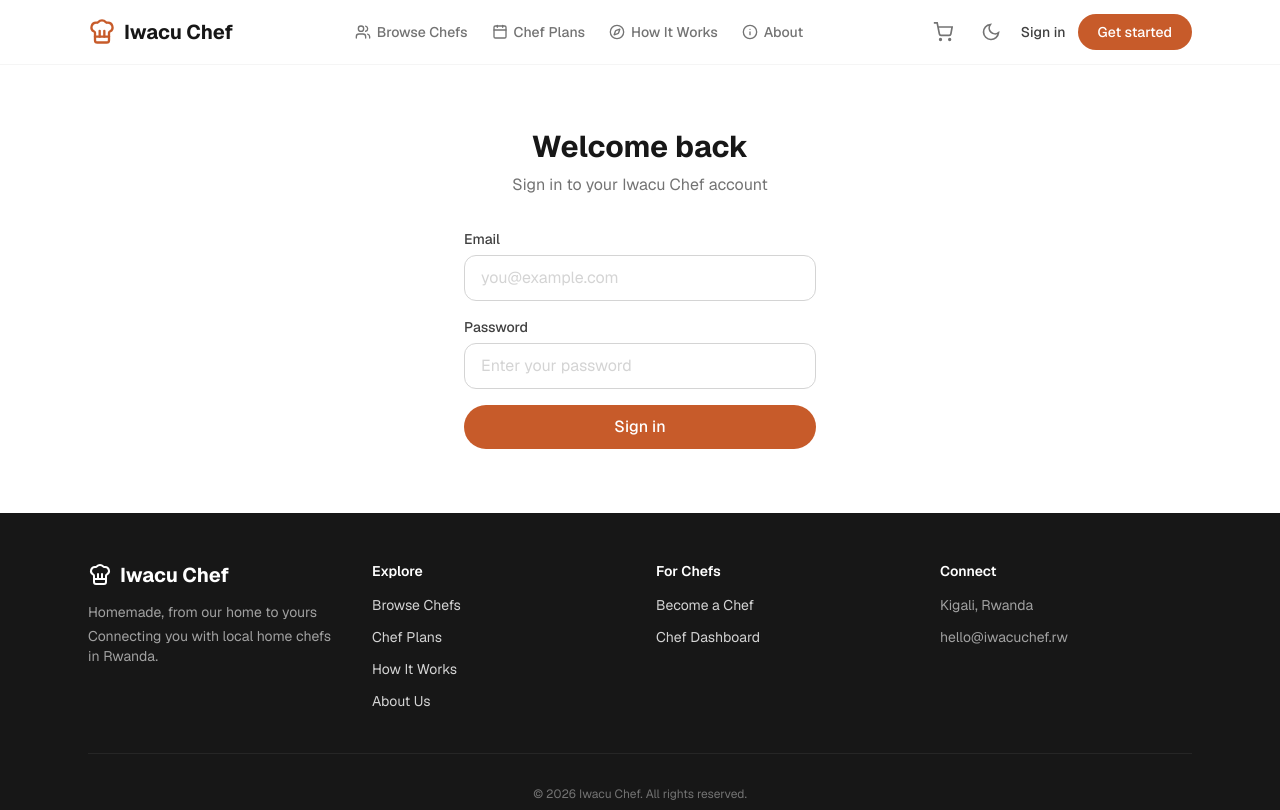
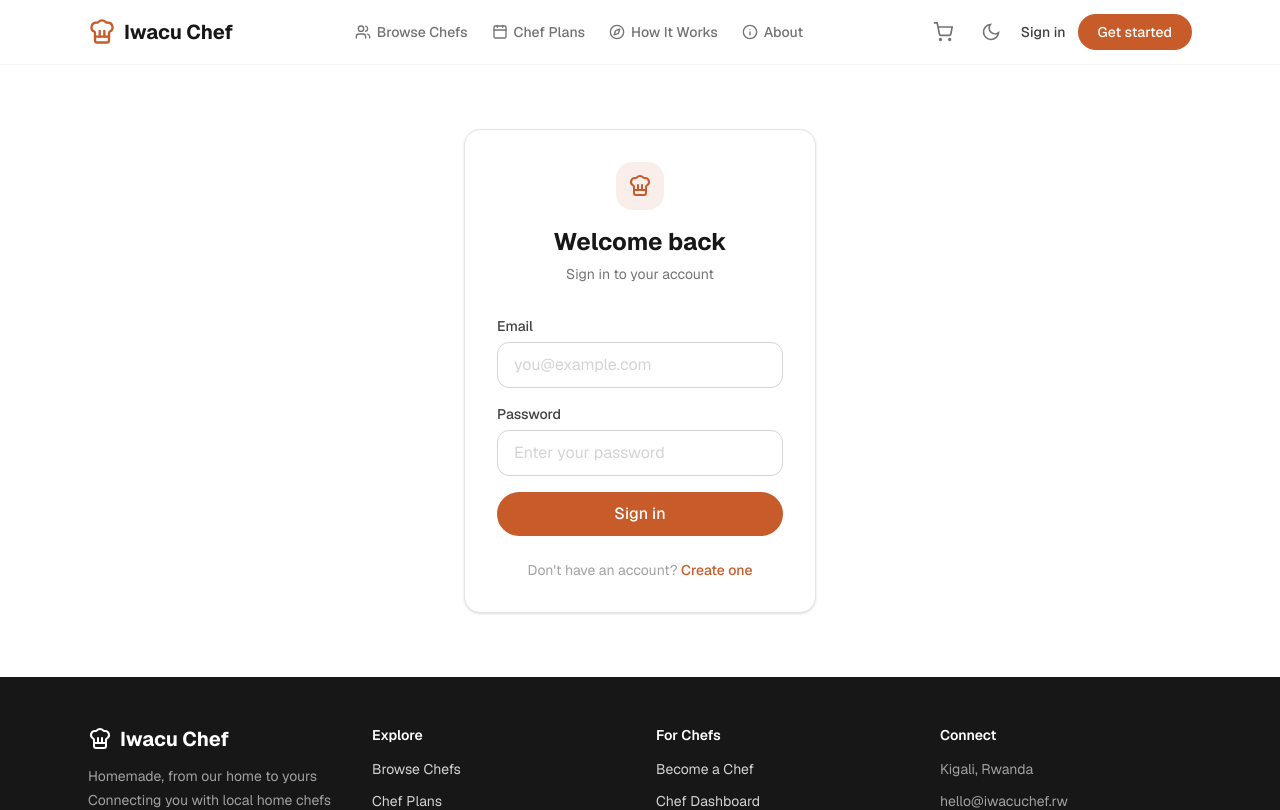
Before and after one commit to NIRoberto/iwacu_chef, a Next.js app: page /auth/login in a window 1280 px wide. Shown: the top 810 px of the page. Built offline with nearby package versions, Linux system fonts and the light colour scheme.

Commit message:
Redesign auth pages: card container with border, brand-primary icon, dark mode support, improved typography

```diff
--- a/src/app/auth/login/page.tsx
+++ b/src/app/auth/login/page.tsx
@@ -1,5 +1,7 @@
 import type { Metadata } from "next"
+import Link from "next/link"
 import { LoginForm } from "./LoginForm"
+import { ChefHat } from "lucide-react"
 
 export const metadata: Metadata = {
   title: "Sign In",
@@ -9,11 +11,22 @@ export const metadata: Metadata = {
 export default function LoginPage() {
   return (
     <div className="w-full max-w-sm px-4 py-10 sm:py-16">
-      <div className="text-center mb-8">
-        <h1 className="text-2xl sm:text-3xl font-bold text-neutral-900">Welcome back</h1>
-        <p className="mt-2 text-neutral-500">Sign in to your Iwacu Chef account</p>
+      <div className="rounded-2xl border border-neutral-200 dark:border-neutral-700 bg-white dark:bg-neutral-900 p-6 sm:p-8 shadow-sm">
+        <div className="text-center mb-8">
+          <div className="w-12 h-12 rounded-2xl bg-brand-primary/10 dark:bg-brand-primary/20 flex items-center justify-center mx-auto mb-4">
+            <ChefHat className="w-6 h-6 text-brand-primary" />
+          </div>
+          <h1 className="text-xl sm:text-2xl font-bold text-neutral-900 dark:text-neutral-100">Welcome back</h1>
+          <p className="mt-1.5 text-sm text-neutral-500 dark:text-neutral-400">Sign in to your account</p>
+        </div>
+        <LoginForm />
+        <p className="mt-6 text-center text-sm text-neutral-400 dark:text-neutral-500">
+          Don&apos;t have an account?{" "}
+          <Link href="/auth/register" className="text-brand-primary hover:text-brand-primary-hover font-medium transition-colors">
+            Create one
+          </Link>
+        </p>
       </div>
-      <LoginForm />
     </div>
   )
 }
--- a/src/app/auth/register/page.tsx
+++ b/src/app/auth/register/page.tsx
@@ -1,5 +1,7 @@
 import type { Metadata } from "next"
+import Link from "next/link"
 import { RegisterForm } from "./RegisterForm"
+import { ChefHat } from "lucide-react"
 
 export const metadata: Metadata = {
   title: "Create Account",
@@ -9,11 +11,22 @@ export const metadata: Metadata = {
 export default function RegisterPage() {
   return (
     <div className="w-full max-w-sm px-4 py-10 sm:py-16">
-      <div className="text-center mb-8">
-        <h1 className="text-2xl sm:text-3xl font-bold text-neutral-900">Join Iwacu Chef</h1>
-        <p className="mt-2 text-neutral-500">Create your account to get started</p>
+      <div className="rounded-2xl border border-neutral-200 dark:border-neutral-700 bg-white dark:bg-neutral-900 p-6 sm:p-8 shadow-sm">
+        <div className="text-center mb-8">
+          <div className="w-12 h-12 rounded-2xl bg-brand-primary/10 dark:bg-brand-primary/20 flex items-center justify-center mx-auto mb-4">
+            <ChefHat className="w-6 h-6 text-brand-primary" />
+          </div>
+          <h1 className="text-xl sm:text-2xl font-bold text-neutral-900 dark:text-neutral-100">Join Iwacu Chef</h1>
+          <p className="mt-1.5 text-sm text-neutral-500 dark:text-neutral-400">Create your account to get started</p>
+        </div>
+        <RegisterForm />
+        <p className="mt-6 text-center text-sm text-neutral-400 dark:text-neutral-500">
+          Already have an account?{" "}
+          <Link href="/auth/login" className="text-brand-primary hover:text-brand-primary-hover font-medium transition-colors">
+            Sign in
+          </Link>
+        </p>
       </div>
-      <RegisterForm />
     </div>
   )
 }
```
